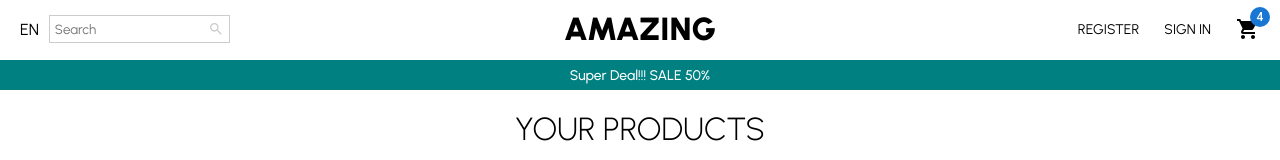
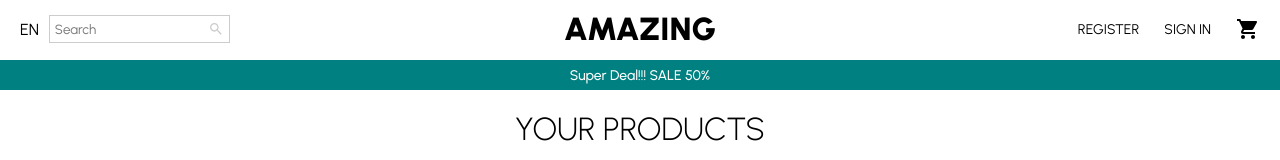
Before and after one commit to toliboff/e-commerce, a React (Create React App) app: page /cart in a window 1280 px wide. Shown: the top 160 px of the page. Built offline with nearby package versions, Linux system fonts and the light colour scheme.

Commit message:
Implement adding the product to the cart

```diff
--- a/src/components/Navbar.jsx
+++ b/src/components/Navbar.jsx
@@ -3,6 +3,7 @@ import styled from 'styled-components'
 import { Search, ShoppingCart } from '@mui/icons-material';
 import  { Badge } from '@mui/material';
 import { mobile } from '../responsive'
+import { useSelector } from 'react-redux';
 
 const Container = styled.div`
   height: 60px;
@@ -64,9 +65,11 @@ const MenuItem = styled.div`
   font-size: 14px;
   cursor: pointer;
   margin-left: 25px;
-  ${mobile({fonctSize: '12px', marginLeft:'10px'})}
+  ${mobile({fontSize: '12px', marginLeft:'10px'})}
 `
 const Navbar = () => {
+  const cart = useSelector(state=>state.cartReducer);
+  console.log(cart)
   return (
     <Container>
       <Wrapper>
@@ -84,7 +87,7 @@ const Navbar = () => {
         <MenuItem>REGISTER</MenuItem>
         <MenuItem>SIGN IN</MenuItem>
         <MenuItem>
-          <Badge badgeContent={4} color="primary">
+          <Badge badgeContent={cart.quantity} color="primary">
             <ShoppingCart></ShoppingCart>
           </Badge>
         </MenuItem>
--- a/src/pages/Product.jsx
+++ b/src/pages/Product.jsx
@@ -1,6 +1,7 @@
 import { Add, Remove } from '@mui/icons-material';
 import { useLocation } from 'react-router-dom';
 import { useState, useEffect } from 'react';
+import { useDispatch } from 'react-redux';
 import styled from 'styled-components';
 import Announcement from '../components/Announcement';
 import Footer from '../components/Footer';
@@ -8,6 +9,7 @@ import Navbar from '../components/Navbar';
 import Newsletter from '../components/Newsletter';
 import { mobile } from '../responsive';
 import { publicRequest } from '../requestMethods';
+import { addProduct } from '../redux/cartRedux';
 
 const Container = styled.div`
 
@@ -115,6 +117,7 @@ const Product = () => {
   const [color, setColor] = useState('');
   const [size, setSize] = useState('');
 
+  const dispatch = useDispatch();
   useEffect(()=>{
     const getProduct = async () => {
       try {
@@ -133,8 +136,12 @@ const Product = () => {
     } else {
        setQuantity(quantity+1);
     }
+  }
 
+  const handleClick = () => {
+    dispatch(addProduct({...product, quantity, color, size}));
   }
+
   return (
     <Container>
       <Navbar />
@@ -169,7 +176,7 @@ const Product = () => {
               <Amount>{quantity}</Amount>
               <Add style={{cursor: 'pointer'}} onClick={()=>handleQuantity('inc')}/>
             </AmountContainer>
-            <Button>ADD TO CART</Button>
+            <Button onClick={handleClick}>ADD TO CART</Button>
           </AddContainer>
         </InfoContainer>
       </Wrapper>
--- a/src/redux/cartRedux.js
+++ b/src/redux/cartRedux.js
@@ -11,7 +11,7 @@ const cartSlice = createSlice({
     addProduct: (state, action) => {
       state.quantity += 1;
       state.products.push(action.payload);
-      state.total+= action.payload.price;
+      state.total+= action.payload.price*action.payload.quantity;
     },
   }
 })
```
